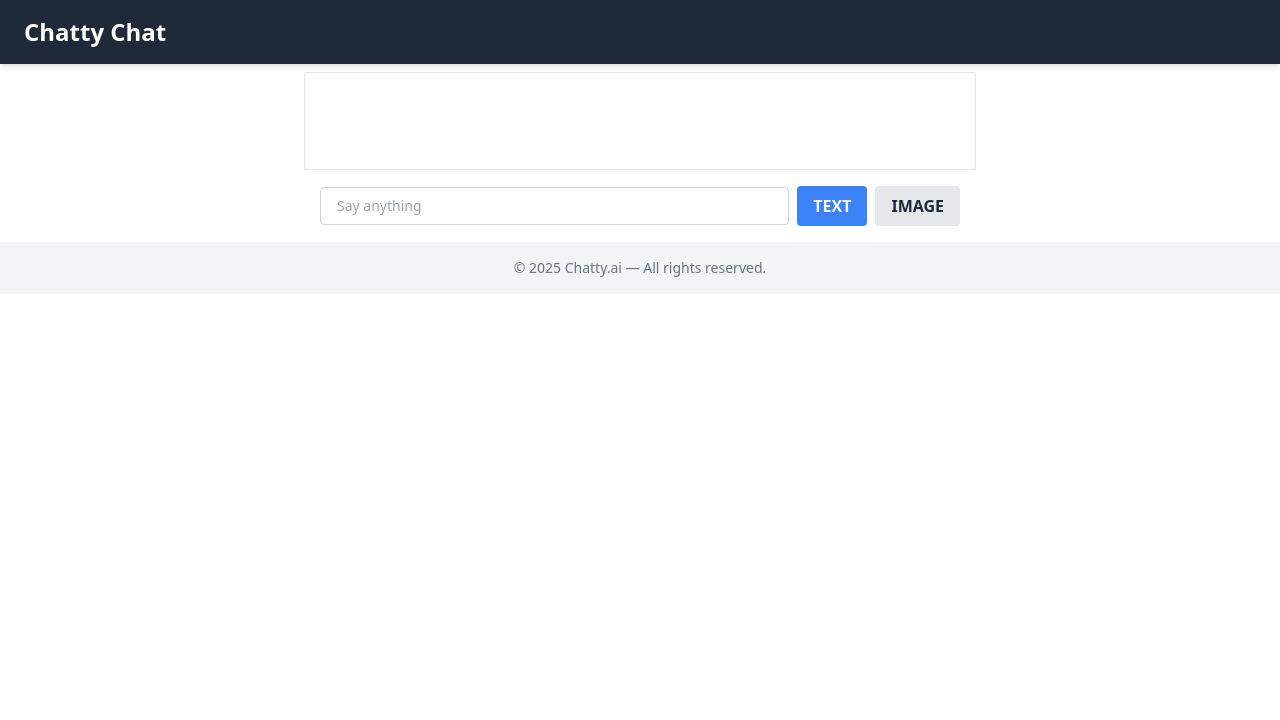
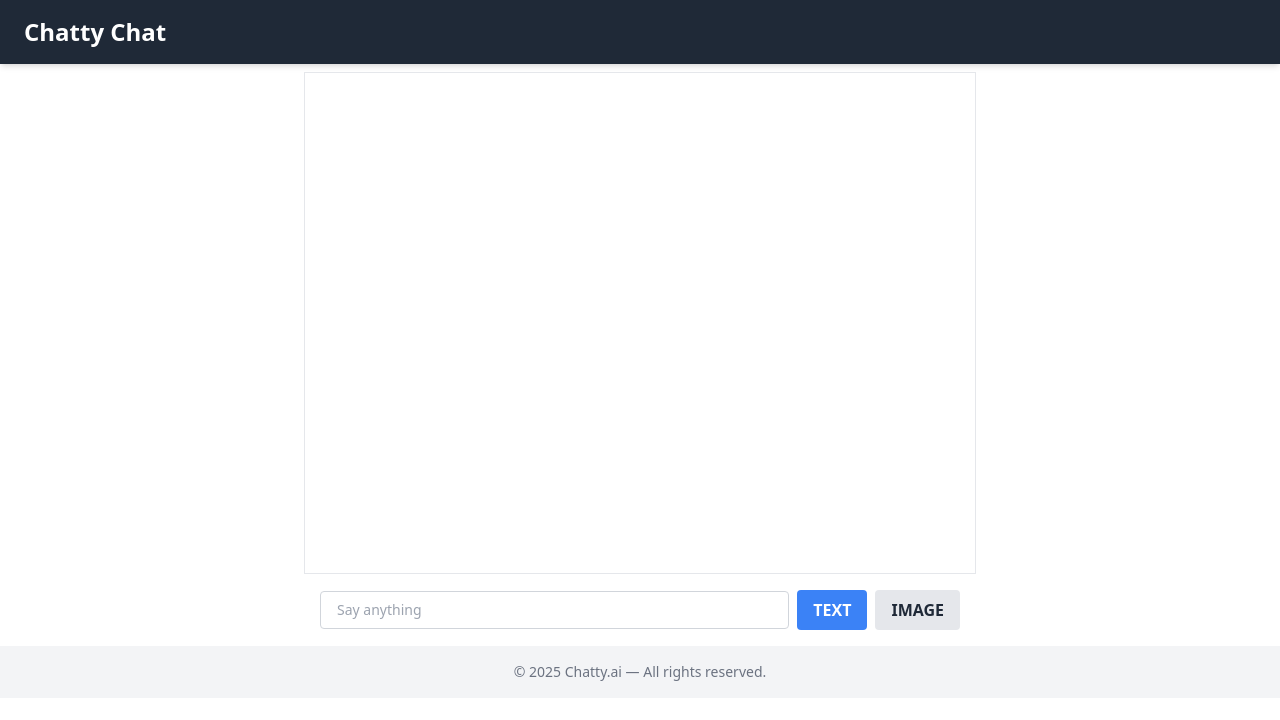
Before and after one commit to marialobillo/chatty-v1, a Next.js app: page /chat in a window 1280 px wide. Shown: the top 720 px of the page. Built offline with nearby package versions, Linux system fonts and the light colour scheme.

Commit message:
fix: add scroll bar and width message list

```diff
--- a/app/chat/MessageList.tsx
+++ b/app/chat/MessageList.tsx
@@ -1,5 +1,7 @@
 'use client';
+
 import Image from 'next/image';
+import { useEffect, useRef } from 'react';
 
 interface MessageListProps {
   submitType: 'text' | 'image';
@@ -19,10 +21,16 @@ const userColors: Record<string, string> = {
 };
 
 export default function MessageList({ submitType, messages, imageUrl, loading, error }: MessageListProps) {
+  const bottomRef = useRef<HTMLDivElement>(null);
+
+  useEffect(() => {
+    bottomRef.current?.scrollIntoView({ behavior: 'smooth' });
+  }, [messages]);
+
   if (submitType === 'text') {
     return (
-      <div className="w-full max-w-2xl mx-auto px-4 mt-2 border-gray-200 border">
-      <div className="grid pb-24">
+      <div className="w-full max-w-2xl mx-auto px-4 mt-2 border-gray-200 border min-h-[500px]">
+      <div className="flex flex-col gap-4 pb-24 overflow-y-auto h-[500px]" id="messageContainer">
         {messages.length > 0 ? (
           messages.map((m) => {
             const isUser = m.role === 'user'
@@ -35,7 +43,7 @@ export default function MessageList({ submitType, messages, imageUrl, loading, e
               >
                 {!isUser && (
                   <img
-                    src="https://pagedone.io/asset/uploads/1710412177.png"
+                    src="https://robohash.org/chatty"
                     alt="Assistant avatar"
                     className="w-10 h-11"
                   />
@@ -49,7 +57,7 @@ export default function MessageList({ submitType, messages, imageUrl, loading, e
                     {isUser ? 'You' : 'Chatty'}
                   </h5>
                   <div
-                    className={`px-3.5 py-2 rounded w-max max-w-[90%] w-fit ${
+                    className={`px-3.5 py-2 rounded bg-opacity-90 ${
                       isUser ? 'bg-amber-500 text-white' : 'bg-gray-100 text-gray-900'
                     }`}
                   >
@@ -60,6 +68,7 @@ export default function MessageList({ submitType, messages, imageUrl, loading, e
                   <div className="inline-flex justify-end">
                   </div>
                 </div>
+                <div ref={bottomRef} />
               </div>
             )
           })
```
